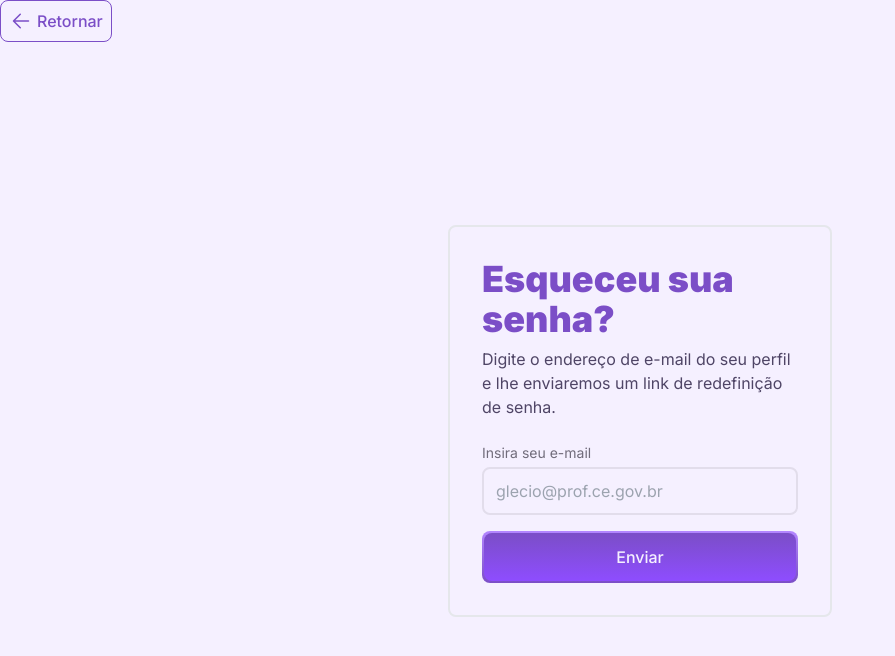
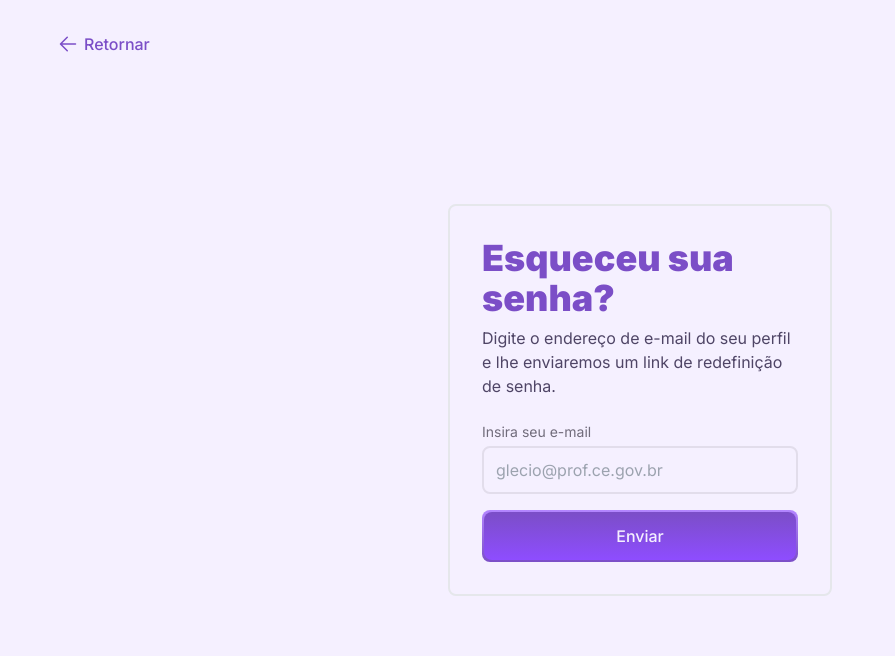
Before and after one commit to Mateus-53/jogo-do-glecio, a React (Vite) app: page /password-reset/request in a window 1280 px wide. Shown: the top 656 px of the page, without its empty margins (0-895 px from the left). Built offline with nearby package versions, Linux system fonts and the light colour scheme.

Commit message:
Primary button style

```diff
--- a/src/components/buttons/ButtonPageBack.jsx
+++ b/src/components/buttons/ButtonPageBack.jsx
@@ -6,10 +6,8 @@ function ButtonPageBack({ to, replace, children, altColor, absolute }) {
 		<Link
 			to={to}
 			replace={replace}
-			className={` flex items-center p-2 font-medium text-darkPurple border rounded-lg gap-1 w-fit ${
-				altColor
-					? "text-white border-white"
-					: "text-darkPurple border-darkPurple"
+			className={` flex items-center font-medium text-darkPurple rounded-lg gap-1 w-fit ${
+				altColor ? "text-white border border-white p-2" : "text-darkPurple p-0"
 			}  ${absolute && "absolute top-8 left-14 max-sm:left-4"}`}
 		>
 			<HiArrowSmallLeft size={24} className="group-hover:translate-x-[-10px]" />
--- a/src/pages/ResetPasswordConfirm.jsx
+++ b/src/pages/ResetPasswordConfirm.jsx
@@ -66,14 +66,14 @@ function ResetPasswordConfirm() {
     };
 
     return (
-        <div className="h-screen flex flex-col">
-            <ButtonPageBack to="/login" replace={true}>
+        <div className="flex flex-col h-screen">
+            <ButtonPageBack to="/login" replace={true} absolute={true}>
                 Retornar para login
             </ButtonPageBack>
-            <div className="flex max-sm:items-start max-sm:mt-24 justify-center items-center flex-grow">
+            <div className="flex items-center justify-center flex-grow max-sm:items-start max-sm:mt-24">
                 <main className="max-w-sm max-[405px]:max-w-[86%] max-sm:p-4 p-8 rounded-lg sm:border-2 border-gray">
                     <div className="space-y-2">
-                        <p className="text-4xl text-darkPurple font-black">
+                        <p className="text-4xl font-black text-darkPurple">
                             Resete sua senha
                         </p>
                         <p className="text-purpleGray">
@@ -81,7 +81,7 @@ function ResetPasswordConfirm() {
                             vai esquecer de novo, viu?
                         </p>
                     </div>
-                    <form className="space-y-4 mt-6" onSubmit={handleSubmit}>
+                    <form className="mt-6 space-y-4" onSubmit={handleSubmit}>
                         <Input
                             label="Nova senha"
                             type="password"
--- a/src/pages/ResetPasswordRequest.jsx
+++ b/src/pages/ResetPasswordRequest.jsx
@@ -54,19 +54,19 @@ function ResetPasswordRequest() {
     return (
         <div className="overflow-hidden">
             <motion.div
-                className="h-screen flex flex-col"
+                className="flex flex-col h-screen"
                 initial="initial"
                 animate="animate"
                 exit="exit"
                 variants={scrollFromRight()}
             >
-                <ButtonPageBack to="/login" replace={true}>
+                <ButtonPageBack to="/login" replace={true} absolute={true}>
                     Retornar
                 </ButtonPageBack>
-                <div className="flex max-sm:items-start max-sm:mt-24 justify-center items-center flex-grow">
+                <div className="flex items-center justify-center flex-grow max-sm:items-start max-sm:mt-24">
                     <main className="max-w-sm max-[405px]:max-w-[86%] max-sm:p-4 p-8 rounded-lg sm:border-2 border-gray">
                         <div className="space-y-2">
-                            <p className="text-4xl text-darkPurple font-black">
+                            <p className="text-4xl font-black text-darkPurple">
                                 Esqueceu sua senha?
                             </p>
                             <p className="text-purpleGray">
@@ -75,7 +75,7 @@ function ResetPasswordRequest() {
                             </p>
                         </div>
                         <form
-                            className="space-y-4 mt-6"
+                            className="mt-6 space-y-4"
                             onSubmit={handleSubmit}
                         >
                             <Input
```
